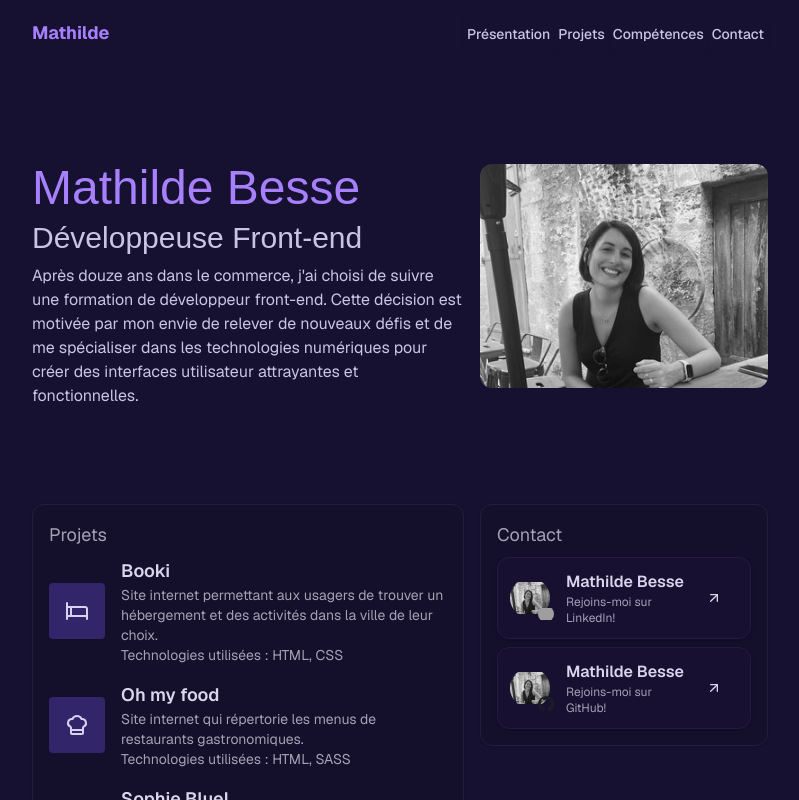
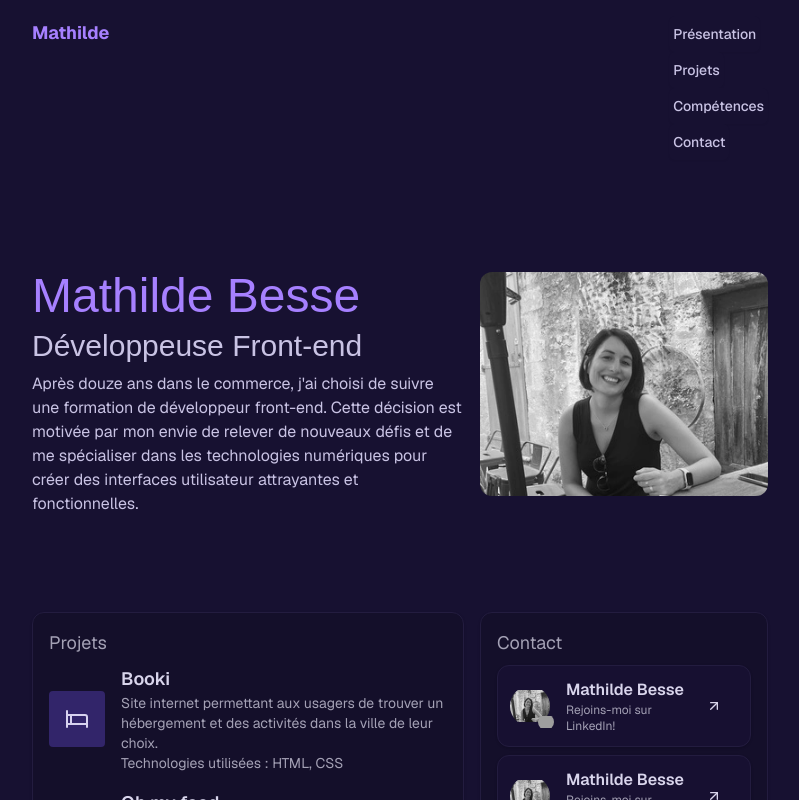
Before and after one commit to Mathilde0712/MathildeBessePortfolio, a Next.js app: page / in a window 1280 px wide. Shown: the top 800 px of the page, without its empty margins (240-1039 px from the left). Built offline with nearby package versions, Linux system fonts and the light colour scheme; grey boxes are pictures that could not be loaded; a web font is replaced by a local one.

Commit message:
modification soutenance liste

```diff
--- a/src/app/_components/Header.tsx
+++ b/src/app/_components/Header.tsx
@@ -1,21 +1,47 @@
-import { Button } from "@/components/ui/button"
-import { Section } from "./Section"
-import Link from "next/link"
+import { Button } from "@/components/ui/button";
+import { Section } from "./Section";
+import Link from "next/link";
 
-
-export const Header =()=>{
+export const Header = () => {
   return (
     <header className="top-0 py-4">
       <Section className="flex items-baseline max-md:flex-col max-md:justify-center max-md:items-center">
-                <h1 className="text-lg font-bold text-primary max-md:flex max-md:items-center">Mathilde</h1>
-                <div className="flex-1 max-md:flex[2]"/>
+        <h1 className="text-lg font-bold text-primary max-md:flex max-md:items-center">
+          Mathilde
+        </h1>
+        <div className="flex-1 max-md:flex[2]" />
         <ul>
-                <Link href="#presentation"><Button className="p-1" variant="outline">Présentation</Button></Link>
-                    <Link href="#projet"><Button  className="p-1" variant="outline">Projets</Button></Link>
-                    <Link href="#competence"><Button className="p-1" variant="outline">Compétences</Button></Link>
-                    <Link href="#contact"><Button className="p-1" variant="outline">Contact</Button></Link>
+          <li>
+            <Link href="#presentation">
+              <Button className="p-1" variant="outline">
+                Présentation
+              </Button>
+            </Link>
+          </li>
+          <li>
+            <Link href="#projet">
+              <Button className="p-1" variant="outline">
+                Projets
+              </Button>
+            </Link>
+          </li>
+          <li>
+            {" "}
+            <Link href="#competence">
+              <Button className="p-1" variant="outline">
+                Compétences
+              </Button>
+            </Link>
+          </li>
+          <li>
+            <Link href="#contact">
+              <Button className="p-1" variant="outline">
+                Contact
+              </Button>
+            </Link>
+          </li>
         </ul>
       </Section>
     </header>
-    )
-}
+  );
+};
```
Lines whose indentation alone changed are shown as unchanged.
